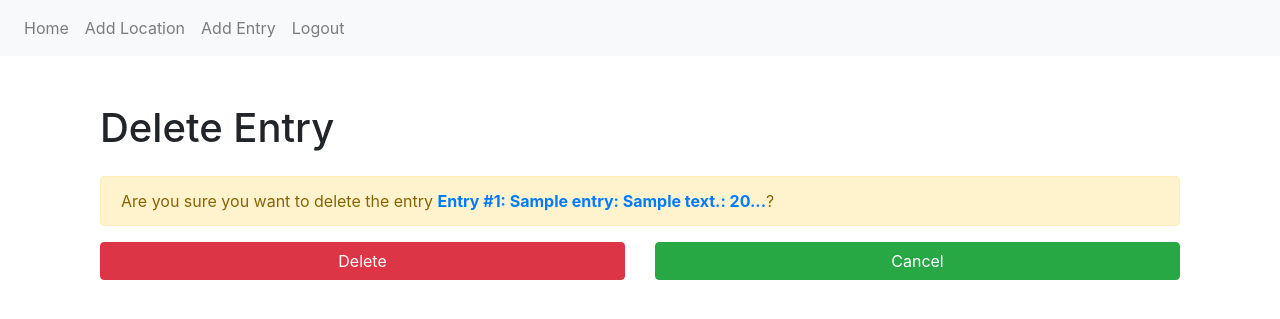
After one commit to kevinveenbirkenbach/journal, a Django app: page /entry/delete/1/ in a window 1280 px wide. The commit adds this page. Shown: the top 319 px of the page. Run offline with Django 4.2, Linux system fonts and the light colour scheme; a user stored in the database is signed in; tables that the repository leaves empty hold one stand-in row (values such as "Sample post"); some libraries are stand-ins or nearby versions.

Commit message:
Added delete function for entry

```diff
--- /dev/null
+++ b/journal_app/templates/journal_app/entry/delete_entry.html
@@ -0,0 +1,27 @@
+{% extends "base.html" %}
+{% load i18n %}
+
+{% block content %}
+<div class="container">
+    <h1 class="mt-5 mb-4">{% trans "Delete Entry" %}</h1>
+
+    <div class="alert alert-warning">
+        {% blocktrans %}
+            Are you sure you want to delete the entry
+        {% endblocktrans %}
+        <strong><a href="{% url 'edit_entry' entry.id %}">{{ entry }}</a></strong>?
+    </div>
+
+    <form method="post">
+        {% csrf_token %}
+        <div class="row">
+            <div class="col-md-6">
+                <button type="submit" class="btn btn-danger btn-block">{% trans "Delete" %}</button>
+            </div>
+            <div class="col-md-6">
+                <a href="{% url 'index' %}" class="btn btn-success btn-block">{% trans "Cancel" %}</a>
+            </div>
+        </div>
+    </form>
+</div>
+{% endblock %}
--- a/journal_app/templates/journal_app/entry/edit_entry.html
+++ b/journal_app/templates/journal_app/entry/edit_entry.html
@@ -1,6 +1,8 @@
 {% extends "base.html" %}
+{% load i18n %}
+
 {% block content %}
-<h1 class="mb-4">Edit {{entry}}</h1>
+<h1 class="mb-4">{% trans "Edit" %} {{ entry }}</h1>
 {% include "journal_app/entry/entry.html" with entry_form=entry_form time_frame_form=time_frame_form %}
-
+<a href="{% url 'delete_entry' entry.id %}" class="btn btn-danger">{% blocktrans %}Delete entry{% endblocktrans %}</a>
 {% endblock %}
--- a/journal_app/views.py
+++ b/journal_app/views.py
@@ -79,3 +79,17 @@ def add_entry(request):
             # Save many-to-many data if needed
             entry_form.save_m2m()
     return render(request, 'journal_app/entry/add_entry.html', {'entry_form': entry_form, 'time_frame_form': time_frame_form})
+
+@login_required
+def delete_entry(request, entry_id):
+    entry = get_object_or_404(Entry, id=entry_id)
+
+    # Überprüfen Sie, ob der Benutzer der Eigentümer des Eintrags ist
+    if entry.user != request.user:
+        return HttpResponseForbidden("Sie haben keine Berechtigung, diesen Eintrag zu löschen.")
+
+    if request.method == 'POST':
+        entry.delete()
+        return redirect('index')  # Nach der Löschung zur Indexseite umleiten
+
+    return render(request, 'journal_app/entry/delete_entry.html', {'entry': entry})
--- a/journal_project/urls.py
+++ b/journal_project/urls.py
@@ -12,4 +12,5 @@ urlpatterns = [
     path('logout/', auth_views.LogoutView.as_view(), name='logout'),
     path('accounts/profile/', views.profile, name='profile'),
     path('entry/edit/<int:entry_id>/', views.edit_entry, name='edit_entry'),
+    path('entry/delete/<int:entry_id>/', views.delete_entry, name='delete_entry'),
 ]
```
